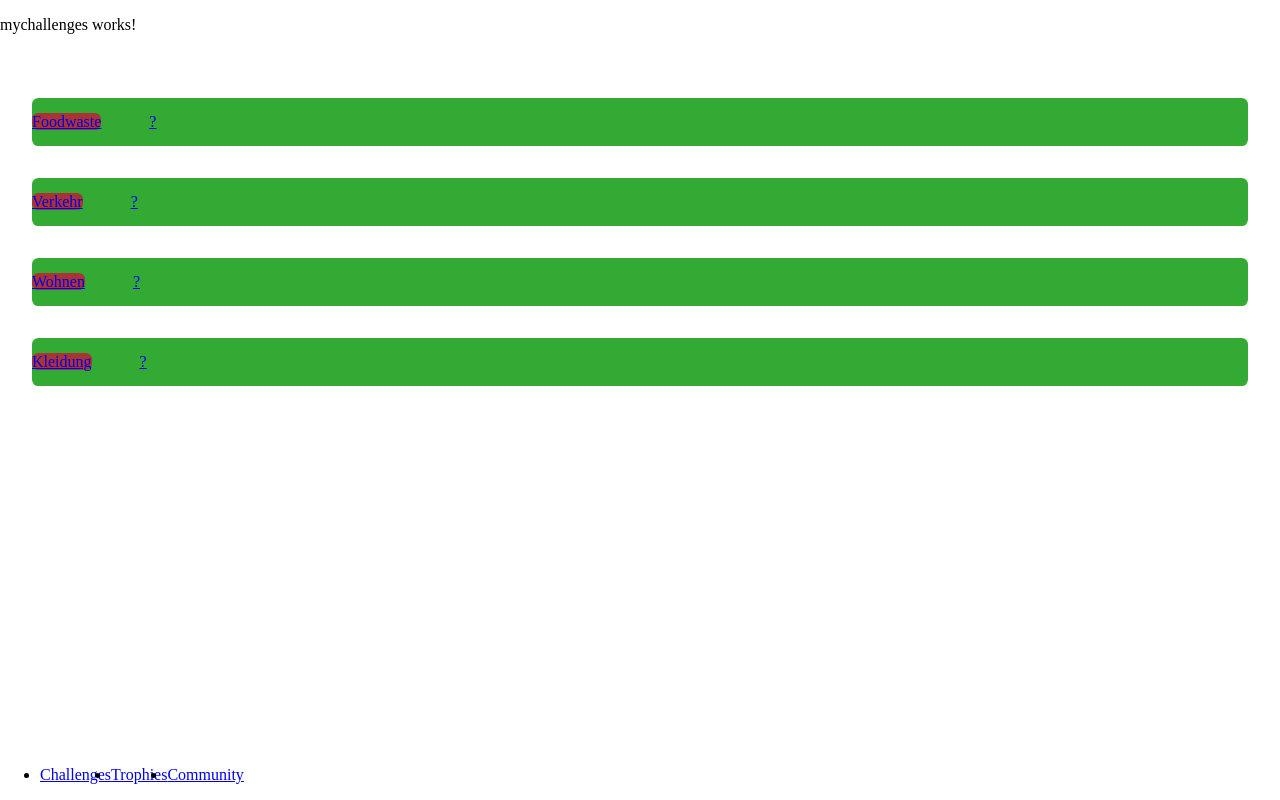
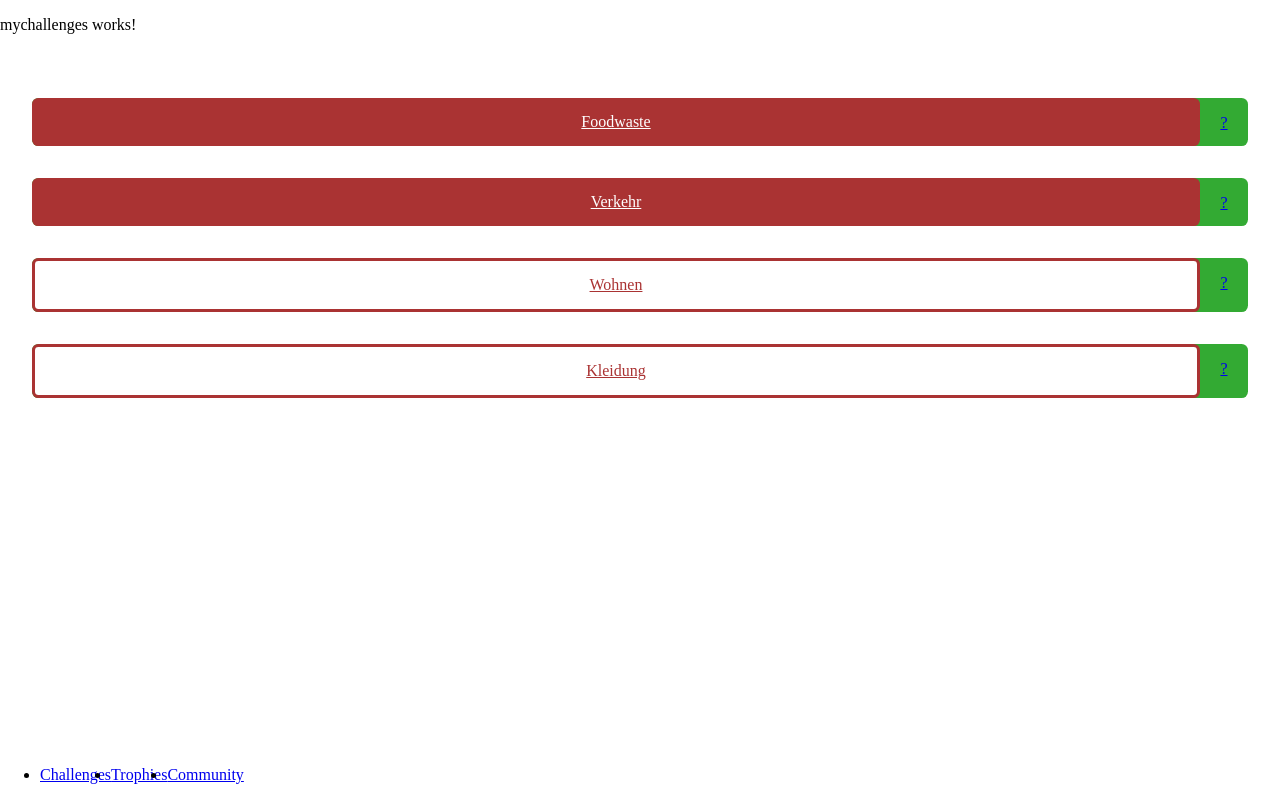
Before and after one commit to janrothen/bernhackt2019, an Angular app in the folder frontend/suffi/: page /home in a window 1280 px wide. Built offline with nearby package versions, Linux system fonts and the light colour scheme.

Commit message:
UPDATED challenges styling

```diff
--- a/frontend/suffi/src/app/app-routing.module.ts
+++ b/frontend/suffi/src/app/app-routing.module.ts
@@ -5,7 +5,8 @@ import { ChallengesOverviewComponent } from './pages/challenges-overview/challen
 
 const routes: Routes = [
   { path: '', redirectTo: 'home', pathMatch: 'full' },
-  { path: 'home', component: ChallengesOverviewComponent }
+  { path: 'home', component: ChallengesOverviewComponent },
+  { path: 'home/:id', component: ChallengesOverviewComponent }
 ];
 
 @NgModule({
--- a/frontend/suffi/src/app/pages/challenges-overview/challenges-overview.component.ts
+++ b/frontend/suffi/src/app/pages/challenges-overview/challenges-overview.component.ts
@@ -7,10 +7,10 @@ import { Component, OnInit } from '@angular/core';
 })
 export class ChallengesOverviewComponent implements OnInit {
   private mainchallenges: any = [
-    {id: 1, label: "Foodwaste", bold: true},
-    {id: 2, label: "Verkehr", bold: true},
-    {id: 3, label: "Wohnen", bold: false},
-    {id: 4, label: "Kleidung", bold: false}
+    {id: 1, label: "Foodwaste", solid: true},
+    {id: 2, label: "Verkehr", solid: true},
+    {id: 3, label: "Wohnen", solid: false},
+    {id: 4, label: "Kleidung", solid: false}
   ];
 
   constructor() { }
--- a/frontend/suffi/src/app/structure/challenges-list/challenges-list.component.html
+++ b/frontend/suffi/src/app/structure/challenges-list/challenges-list.component.html
@@ -1,7 +1,7 @@
 <ul>
   <li *ngFor="let challenge of challenges">
     <div class="challenge-button">
-      <a href="#" class="challenge">{{ challenge.label }}</a>
+      <a routerLink="/home/{{challenge.id}}" class="challenge" [attr.solid]="challenge.solid ? true : null">{{ challenge.label }}</a>
       <a href="#" class="help">?</a>
     </div>
   </li>
--- a/frontend/suffi/src/app/structure/challenges-list/challenges-list.component.scss
+++ b/frontend/suffi/src/app/structure/challenges-list/challenges-list.component.scss
@@ -10,21 +10,43 @@
     padding: 2rem;
 
     li {
-      flex: 0 0 3rem;
+      flex: 0 0 auto;
       margin: 1rem 0;
     }
   }
 }
 
 .challenge-button {
-  border-radius: 0.4rem;
+  border-radius: $button-radius;
   background-color: $secondary-color;
 
   .challenge {
+    display: block;
     margin-right: 3rem;
-    border-radius: 0.4rem;
+    padding: 1rem;
+    border-radius: $button-radius;
+
+    text-align: center;
+    line-height: 1rem;
+  }
+  .challenge:not([solid]) {
+    border: 0.2rem solid $main-color;
+    background-color: white;
+    color: $main-color;
+  }
+  .challenge[solid] {
     background-color: $main-color;
+    color: white;
+  }
+
+  .help {
+    display: block;
+    position: absolute;
+    top: 0;
+    right: 0;
+    height: 100%;
+    width: 3rem;
+    padding: 1rem;
     text-align: center;
-    line-height: 3rem;
   }
 }
```
